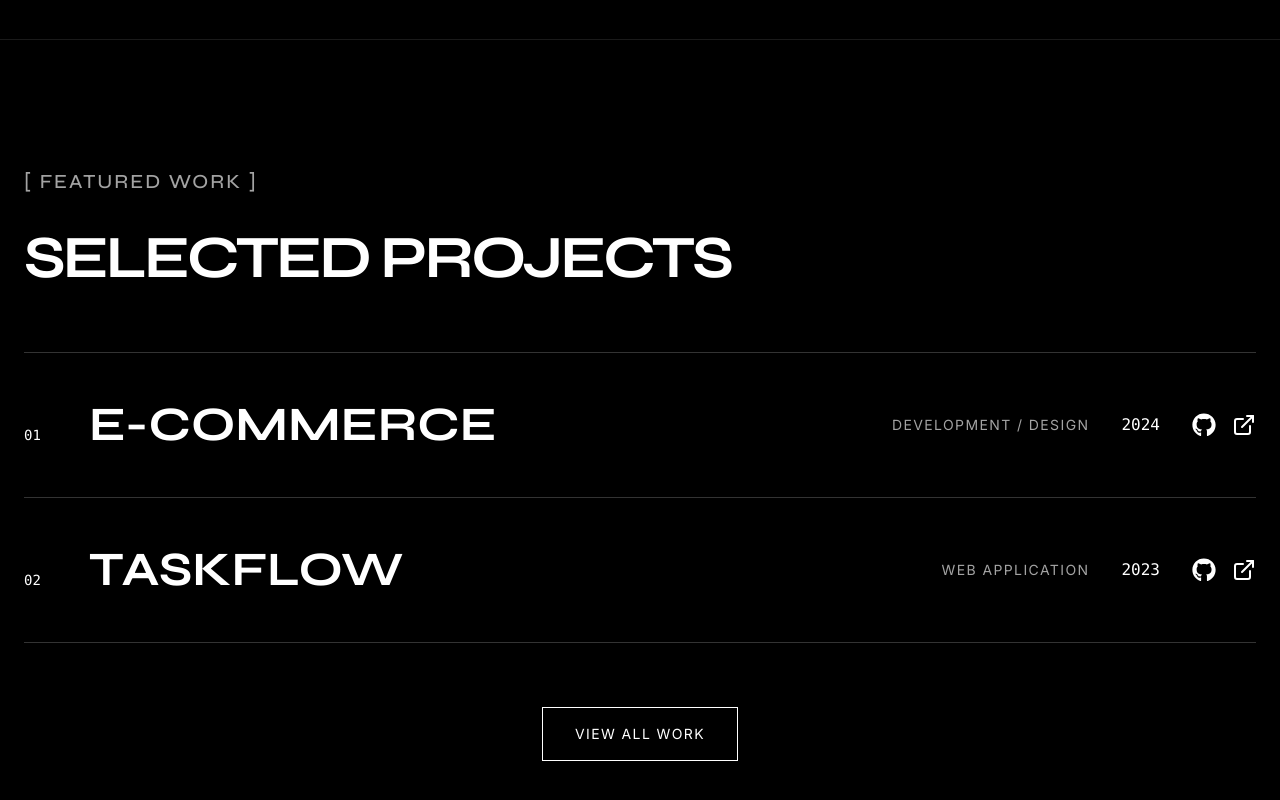
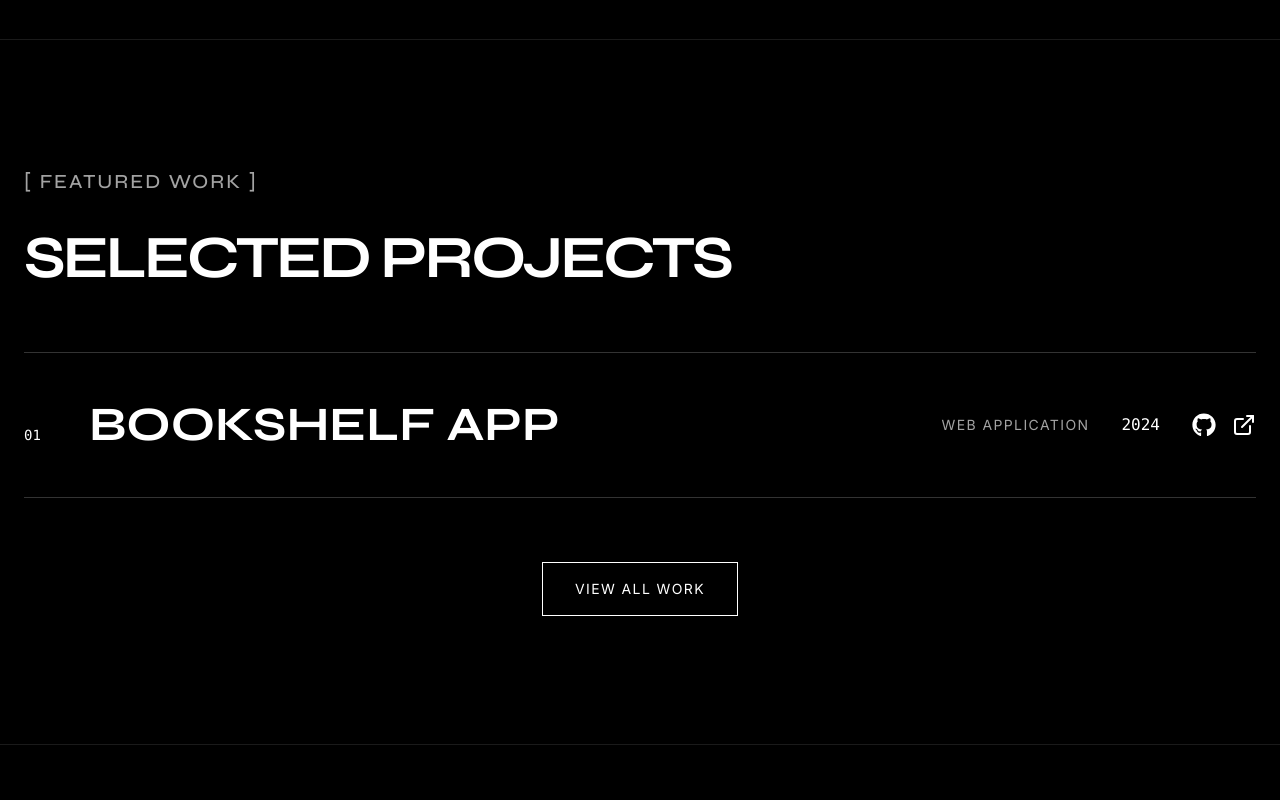
Before and after one commit to YorisSatriaAnanda/YorisS.A, a React (Vite) app: page / in a window 1280 px wide. Shown: the part 1736-2536 px from the top of the page. Built offline with nearby package versions, Linux system fonts and the light colour scheme.

Commit message:
final gatau

```diff
--- a/src/components/sections/FeaturedProjects.tsx
+++ b/src/components/sections/FeaturedProjects.tsx
@@ -7,23 +7,13 @@ import { Link } from 'react-router-dom';
 const projects = [
   {
     id: 1,
-    title: "E-COMMERCE",
-    category: "Development / Design",
+    title: "BookShelf App",
+    category: "Web Application",
     year: "2024",
     image: "/assets/project1.jpg",
     fallbackImage: "https://images.unsplash.com/photo-1481481322814-3d6412795c15?auto=format&fit=crop&q=80&w=800",
-    link: "#",
-    github: "#"
-  },
-  {
-    id: 2,
-    title: "TASKFLOW",
-    category: "Web Application",
-    year: "2023",
-    image: "/assets/project2.jpg",
-    fallbackImage: "https://images.unsplash.com/photo-1555421689-491a97ff2040?auto=format&fit=crop&q=80&w=800",
-    link: "#",
-    github: "#"
+    link: "https://yorissatriaananda.github.io/BookShelf/",
+    github: "https://github.com/YorisSatriaAnanda/BookShelf"
   }
 ];
 
--- a/src/pages/Projects.tsx
+++ b/src/pages/Projects.tsx
@@ -7,43 +7,13 @@ import PageTransition from '../components/PageTransition';
 const projects = [
   {
     id: 1,
-    title: "E-COMMERCE",
-    category: "Development / Design",
+    title: "BookShelf App",
+    category: "Web Application",
     year: "2024",
     image: "/assets/project1.jpg",
     fallbackImage: "https://images.unsplash.com/photo-1481481322814-3d6412795c15?auto=format&fit=crop&q=80&w=800",
-    link: "#",
-    github: "#"
-  },
-  {
-    id: 2,
-    title: "TASKFLOW",
-    category: "Web Application",
-    year: "2023",
-    image: "/assets/project2.jpg",
-    fallbackImage: "https://images.unsplash.com/photo-1555421689-491a97ff2040?auto=format&fit=crop&q=80&w=800",
-    link: "#",
-    github: "#"
-  },
-  {
-    id: 3,
-    title: "NEURO ART",
-    category: "AI / Creative",
-    year: "2023",
-    image: "/assets/project3.jpg",
-    fallbackImage: "https://images.unsplash.com/photo-1620641788421-7a1c342ea42e?auto=format&fit=crop&q=80&w=800",
-    link: "#",
-    github: "#"
-  },
-  {
-    id: 4,
-    title: "MINIMAL",
-    category: "Template",
-    year: "2022",
-    image: "/assets/project4.jpg",
-    fallbackImage: "https://images.unsplash.com/photo-1507238691740-187a5b1d37b8?auto=format&fit=crop&q=80&w=800",
-    link: "#",
-    github: "#"
+    link: "https://yorissatriaananda.github.io/BookShelf/",
+    github: "https://github.com/YorisSatriaAnanda/BookShelf"
   }
 ];
 
```
